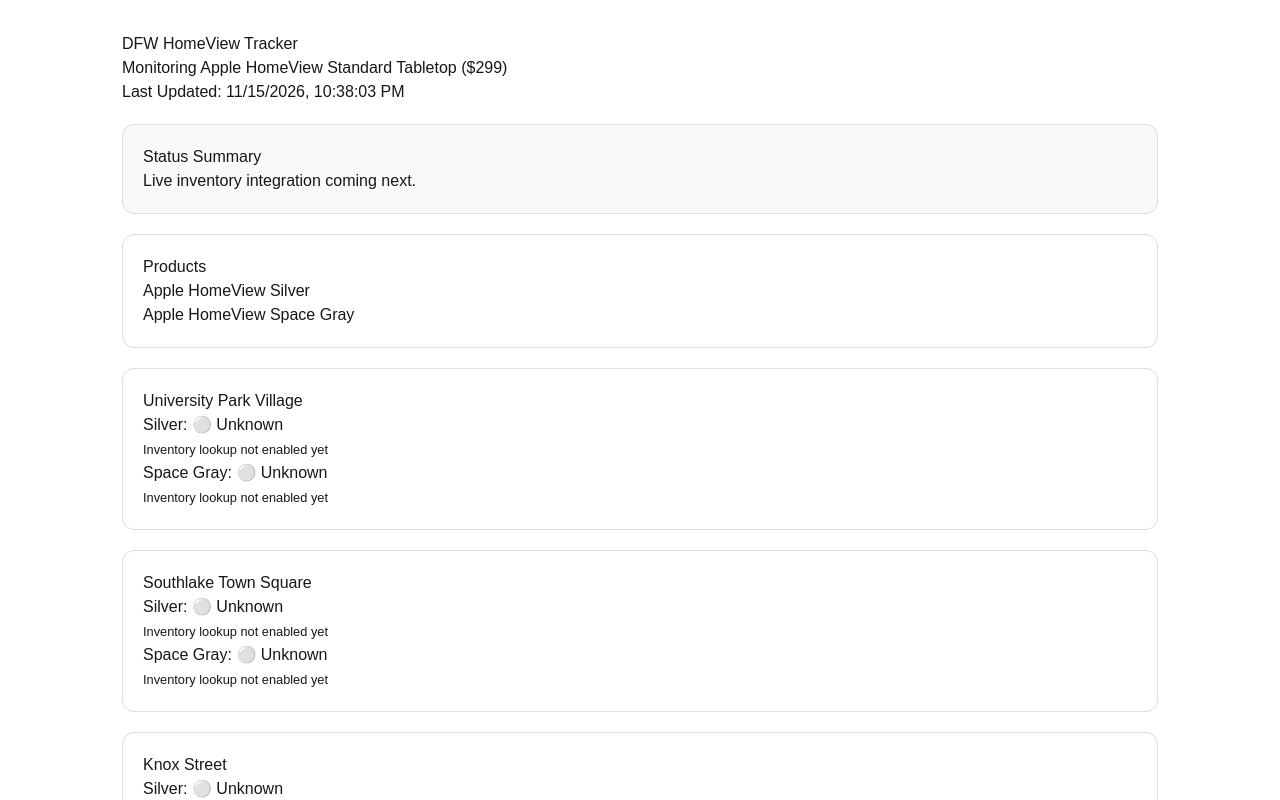
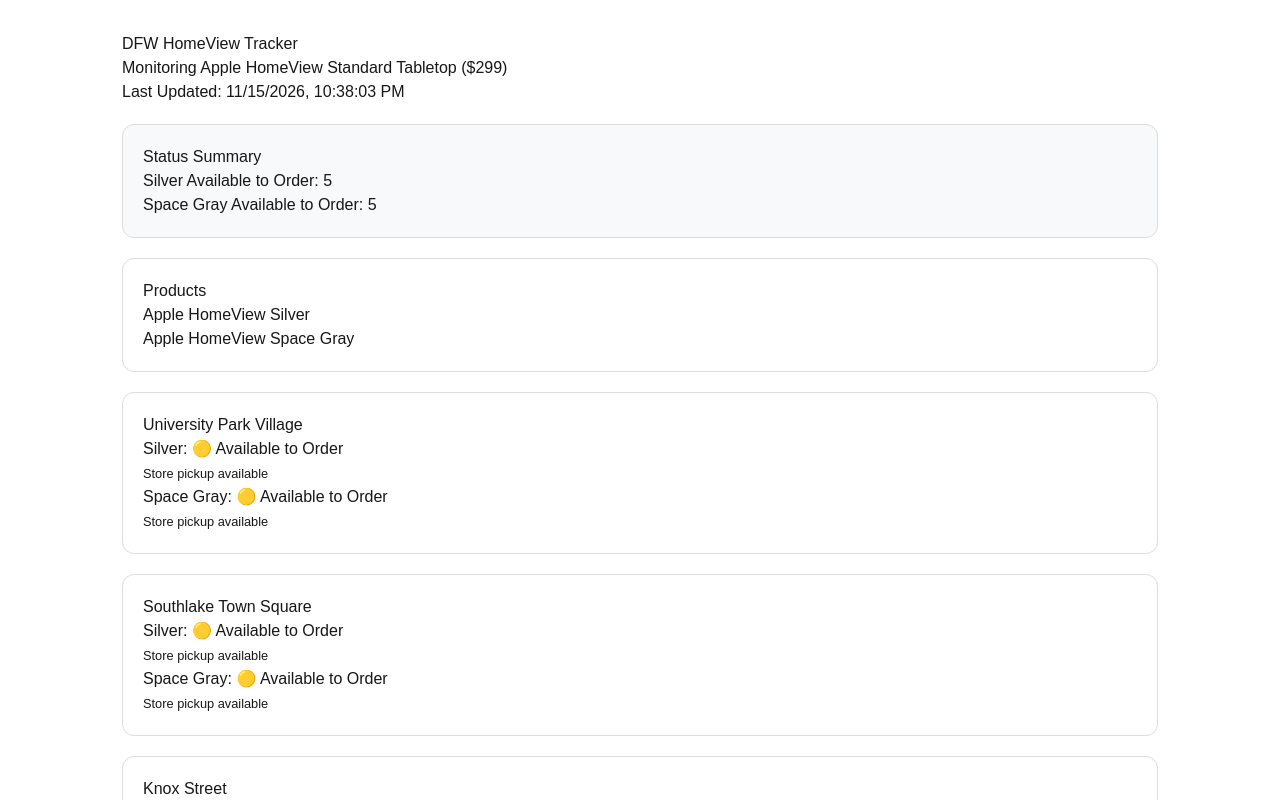
Before and after one commit to chris25tof-bit/dfw-homeview-tracker, a Next.js app: page / in a window 1280 px wide. Shown: the top 800 px of the page. Built offline with nearby package versions, Linux system fonts and the light colour scheme.

Commit message:
Add available to order inventory state

```diff
--- a/app/page.tsx
+++ b/app/page.tsx
@@ -18,6 +18,14 @@ function renderStatus(status: string) {
 
 export default async function Home() {
   const data = await getInventoryData();
+
+  const silverAvailable = data.stores.filter(
+    (store) => store.silver.status === "available-to-order"
+  ).length;
+
+  const spaceGrayAvailable = data.stores.filter(
+    (store) => store.spaceGray.status === "available-to-order"
+  ).length;
 
   return (
     <main
@@ -51,7 +59,17 @@ export default async function Home() {
       >
         <h2>Status Summary</h2>
 
-        <p>Live inventory integration coming next.</p>
+        <p>
+          Silver Available to Order:
+          {" "}
+          {silverAvailable}
+        </p>
+
+        <p>
+          Space Gray Available to Order:
+          {" "}
+          {spaceGrayAvailable}
+        </p>
       </div>
 
       <div
--- a/lib/apple.ts
+++ b/lib/apple.ts
@@ -33,13 +33,13 @@ async function checkStoreInventory(
     store: store?.name ?? storeId,
 
     silver: {
-      status: "unknown",
-      message: "Inventory lookup not enabled yet",
+      status: "available-to-order",
+      message: "Store pickup available",
     },
 
     spaceGray: {
-      status: "unknown",
-      message: "Inventory lookup not enabled yet",
+      status: "available-to-order",
+      message: "Store pickup available",
     },
   };
 }
```
